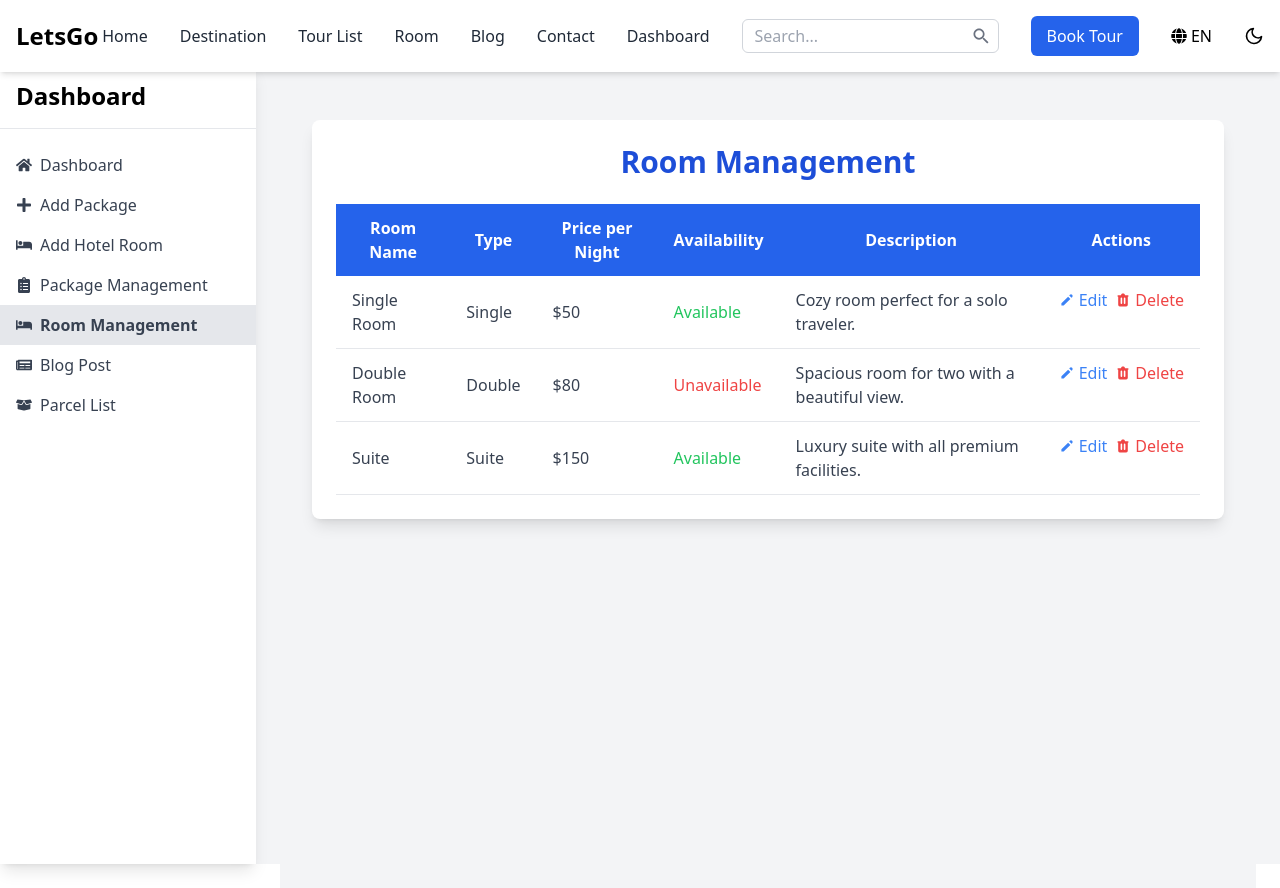
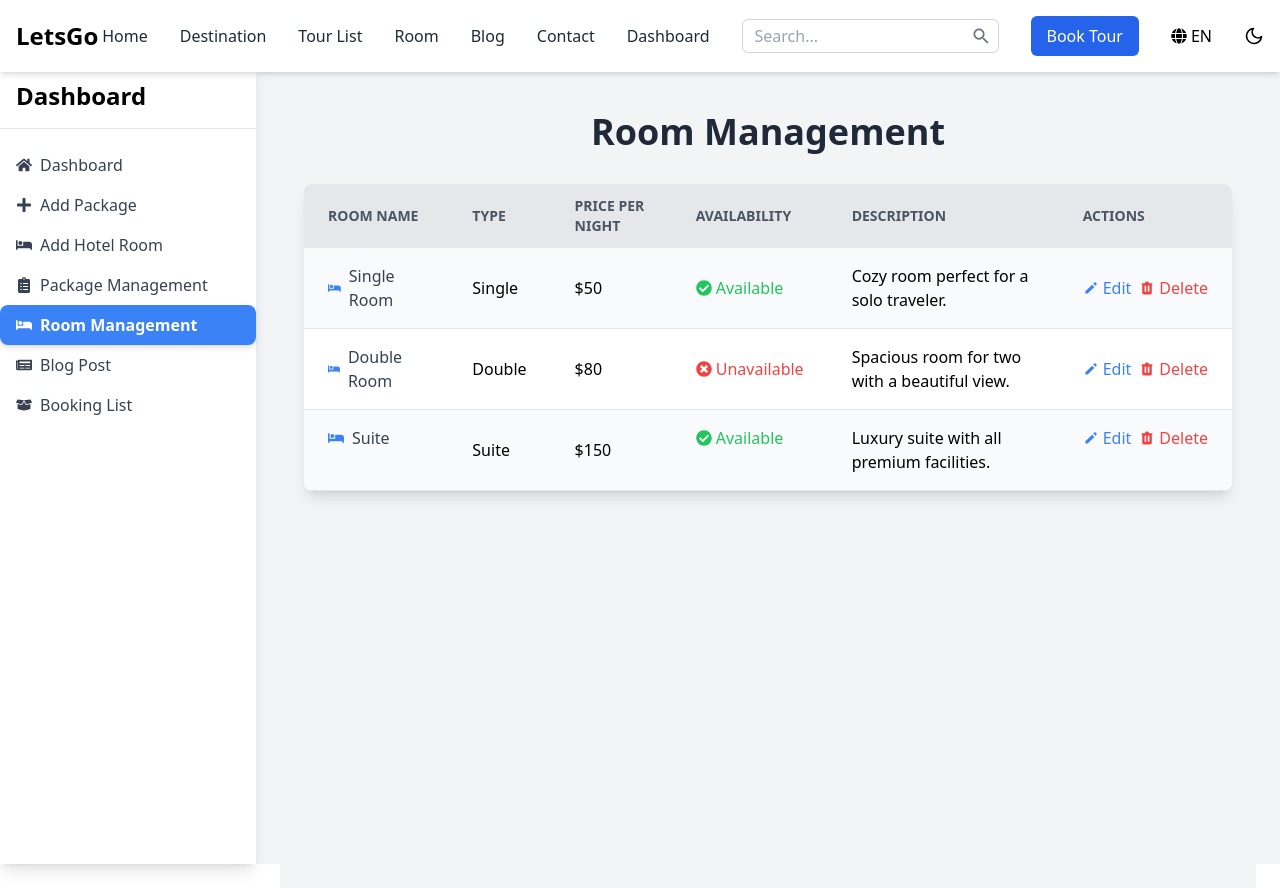
Before and after one commit to KhaledAhmed2004/letsGo, a Next.js app: page /dashboard/room-management in a window 1280 px wide. Built offline with nearby package versions, Linux system fonts and the light colour scheme.

Commit message:
room management

```diff
--- a/src/app/(dashboard)/dashboard/parcelList/page.tsx
+++ b/src/app/(dashboard)/dashboard/booking-list/page.tsx
@@ -98,7 +98,7 @@ const BookingListPage: React.FC = () => {
   }
 
   return (
-    <div className="max-w-5xl mx-auto p-6 bg-gray-100 min-h-screen">
+    <div className="mx-auto p-6 bg-gray-100 min-h-screen">
       <h1 className="text-4xl font-bold mb-8 text-center text-gray-800">
         My Booking List
       </h1>
--- a/src/app/(dashboard)/dashboard/room-management/page.tsx
+++ b/src/app/(dashboard)/dashboard/room-management/page.tsx
@@ -1,107 +1,9 @@
-// "use client";
-// import React, { useEffect, useState } from "react";
-// import { HiPencil, HiTrash } from "react-icons/hi"; // Importing Edit and Delete icons
-
-// // Sample room data (could be fetched from API later)
-// const roomData = [
-//   {
-//     id: 1,
-//     name: "Single Room",
-//     type: "Single",
-//     price: 50,
-//     available: true,
-//     description: "Cozy room perfect for a solo traveler.",
-//   },
-//   {
-//     id: 2,
-//     name: "Double Room",
-//     type: "Double",
-//     price: 80,
-//     available: false,
-//     description: "Spacious room for two with a beautiful view.",
-//   },
-//   {
-//     id: 3,
-//     name: "Suite",
-//     type: "Suite",
-//     price: 150,
-//     available: true,
-//     description: "Luxury suite with all premium facilities.",
-//   },
-// ];
-
-// const RoomManagementPage = () => {
-//   const [rooms, setRooms] = useState(roomData); // Initially set sample data
-
-//   useEffect(() => {
-//     // Example: Fetch rooms from an API and update state
-//     // fetch("/api/rooms")
-//     //   .then((response) => response.json())
-//     //   .then((data) => setRooms(data))
-//     //   .catch((error) => console.error("Error fetching rooms:", error));
-//   }, []);
-
-//   return (
-//     <div className="min-h-screen bg-gray-100 p-8">
-//       <div className="max-w-6xl mx-auto bg-white shadow-lg rounded-lg p-6">
-//         <h1 className="text-3xl font-bold text-blue-700 mb-6 text-center">
-//           Room Management
-//         </h1>
-
-//         {/* Table for displaying room list */}
-//         <table className="min-w-full table-auto">
-//           <thead className="bg-blue-600 text-white">
-//             <tr>
-//               <th className="py-3 px-4">Room Name</th>
-//               <th className="py-3 px-4">Type</th>
-//               <th className="py-3 px-4">Price per Night</th>
-//               <th className="py-3 px-4">Availability</th>
-//               <th className="py-3 px-4">Description</th>
-//               <th className="py-3 px-4">Actions</th>
-//             </tr>
-//           </thead>
-//           <tbody>
-//             {rooms.map((room) => (
-//               <tr
-//                 key={room.id}
-//                 className="border-b text-gray-700 hover:bg-gray-100"
-//               >
-//                 <td className="py-3 px-4">{room.name}</td>
-//                 <td className="py-3 px-4">{room.type}</td>
-//                 <td className="py-3 px-4">${room.price}</td>
-//                 <td className="py-3 px-4">
-//                   {room.available ? (
-//                     <span className="text-green-500">Available</span>
-//                   ) : (
-//                     <span className="text-red-500">Unavailable</span>
-//                   )}
-//                 </td>
-//                 <td className="py-3 px-4">{room.description}</td>
-//                 <td className="py-3 px-4 flex justify-center">
-//                   <button className="text-blue-500 hover:underline mr-2 flex items-center">
-//                     <HiPencil className="mr-1" />
-//                     Edit
-//                   </button>
-//                   <button className="text-red-500 hover:underline flex items-center">
-//                     <HiTrash className="mr-1" />
-//                     Delete
-//                   </button>
-//                 </td>
-//               </tr>
-//             ))}
-//           </tbody>
-//         </table>
-//       </div>
-//     </div>
-//   );
-// };
-
-// export default RoomManagementPage;
 "use client";
 import React, { useEffect, useState } from "react";
-import { HiPencil, HiTrash } from "react-icons/hi"; // Importing Edit and Delete icons
+import { HiPencil, HiTrash } from "react-icons/hi";
+import { FaBed, FaCheckCircle, FaTimesCircle } from "react-icons/fa"; // Importing additional icons
 
-// Sample room data (could be fetched from API later)
+// Sample room data
 const roomData = [
   {
     id: 1,
@@ -130,7 +32,7 @@ const roomData = [
 ];
 
 const RoomManagementPage = () => {
-  const [rooms] = useState(roomData); // Use only rooms, no need for setRooms
+  const [rooms] = useState(roomData);
 
   useEffect(() => {
     // Example: Fetch rooms from an API and update state
@@ -141,42 +43,51 @@ const RoomManagementPage = () => {
   }, []);
 
   return (
-    <div className="min-h-screen bg-gray-100 p-8">
-      <div className="max-w-6xl mx-auto bg-white shadow-lg rounded-lg p-6">
-        <h1 className="text-3xl font-bold text-blue-700 mb-6 text-center">
+    <div className="mx-auto p-6 bg-gray-100 min-h-screen">
+      <h1 className="text-4xl font-bold mb-8 text-center text-gray-800">
         Room Management
       </h1>
 
-        {/* Table for displaying room list */}
-        <table className="min-w-full table-auto">
-          <thead className="bg-blue-600 text-white">
-            <tr>
-              <th className="py-3 px-4">Room Name</th>
-              <th className="py-3 px-4">Type</th>
-              <th className="py-3 px-4">Price per Night</th>
-              <th className="py-3 px-4">Availability</th>
-              <th className="py-3 px-4">Description</th>
-              <th className="py-3 px-4">Actions</th>
+      <table className="min-w-full bg-white shadow-lg rounded-lg overflow-hidden">
+        <thead>
+          <tr className="bg-gray-200 text-gray-600 uppercase text-sm">
+            <th className="py-3 px-6 text-left">Room Name</th>
+            <th className="py-3 px-6 text-left">Type</th>
+            <th className="py-3 px-6 text-left">Price per Night</th>
+            <th className="py-3 px-6 text-left">Availability</th>
+            <th className="py-3 px-6 text-left">Description</th>
+            <th className="py-3 px-6 text-left">Actions</th>
           </tr>
         </thead>
         <tbody>
-            {rooms.map((room) => (
+          {rooms.map((room, index) => (
             <tr
               key={room.id}
-                className="border-b text-gray-700 hover:bg-gray-100"
+              className={`border-b ${
+                index % 2 === 0 ? "bg-gray-50" : "bg-white"
+              } hover:bg-gray-100`}
             >
-                <td className="py-3 px-4">{room.name}</td>
-                <td className="py-3 px-4">{room.type}</td>
-                <td className="py-3 px-4">${room.price}</td>
-                <td className="py-3 px-4">
+              <td className="py-4 px-6 flex items-center">
+                <FaBed className="text-blue-500" />
+                <span className="ml-2 text-gray-700">{room.name}</span>
+              </td>
+              <td className="py-4 px-6">{room.type}</td>
+              <td className="py-4 px-6">${room.price}</td>
+              <td className="py-4 px-6 flex items-center">
                 {room.available ? (
+                  <>
+                    <FaCheckCircle className="text-green-500 mr-1" />
                     <span className="text-green-500">Available</span>
+                  </>
                 ) : (
+                  <>
+                    <FaTimesCircle className="text-red-500 mr-1" />
                     <span className="text-red-500">Unavailable</span>
+                  </>
                 )}
               </td>
-                <td className="py-3 px-4">{room.description}</td>
-                <td className="py-3 px-4 flex justify-center">
+              <td className="py-4 px-6">{room.description}</td>
+              <td className="py-4 px-6 flex justify-center">
                 <button className="text-blue-500 hover:underline mr-2 flex items-center">
                   <HiPencil className="mr-1" />
                   Edit
@@ -191,7 +102,6 @@ const RoomManagementPage = () => {
         </tbody>
       </table>
     </div>
-    </div>
   );
 };
 
--- a/src/app/(dashboard)/layout.tsx
+++ b/src/app/(dashboard)/layout.tsx
@@ -36,7 +36,7 @@ const DashboardLayout = ({ children }: { children: React.ReactNode }) => {
       icon: <FaBed />,
     },
     { name: "Blog Post", path: "/dashboard/blog-post", icon: <FaNewspaper /> },
-    { name: "Parcel List", path: "/dashboard/parcelList", icon: <FaBoxOpen /> },
+    { name: "Booking List", path: "/dashboard/booking-list", icon: <FaBoxOpen /> },
   ];
 
   const handleClickOutside = (event: MouseEvent) => {
@@ -77,15 +77,22 @@ const DashboardLayout = ({ children }: { children: React.ReactNode }) => {
           </div>
           <nav className="mt-4">
             {navLinks.map((link) => (
-              <Link key={link.name} href={link.path} passHref>
+              <Link className="" key={link.name} href={link.path} passHref>
                 <button
-                  className={`flex items-center block w-full px-4 py-2 text-left text-gray-700 hover:bg-gray-200 ${
-                    pathname === link.path ? "bg-gray-200 font-bold" : ""
+                  className={`flex items-center  w-full px-4 py-2 text-left text-gray-700 transition-colors duration-300 ease-in-out ${
+                    pathname === link.path
+                      ? "bg-blue-500 text-white font-bold rounded-lg shadow-md"
+                      : "hover:bg-gray-200 rounded-lg"
                   }`}
                   onClick={() => setIsSidebarOpen(false)}
                 >
-                  <span className="mr-2">{link.icon}</span>{" "}
-                  {/* Display the icon */}
+                  <span
+                    className={`mr-2 transition-colors duration-300 ${
+                      pathname === link.path ? "text-white" : "text-gray-700"
+                    }`}
+                  >
+                    {link.icon}
+                  </span>{" "}
                   {link.name}
                 </button>
               </Link>
```
Lines whose indentation alone changed are shown as unchanged.
